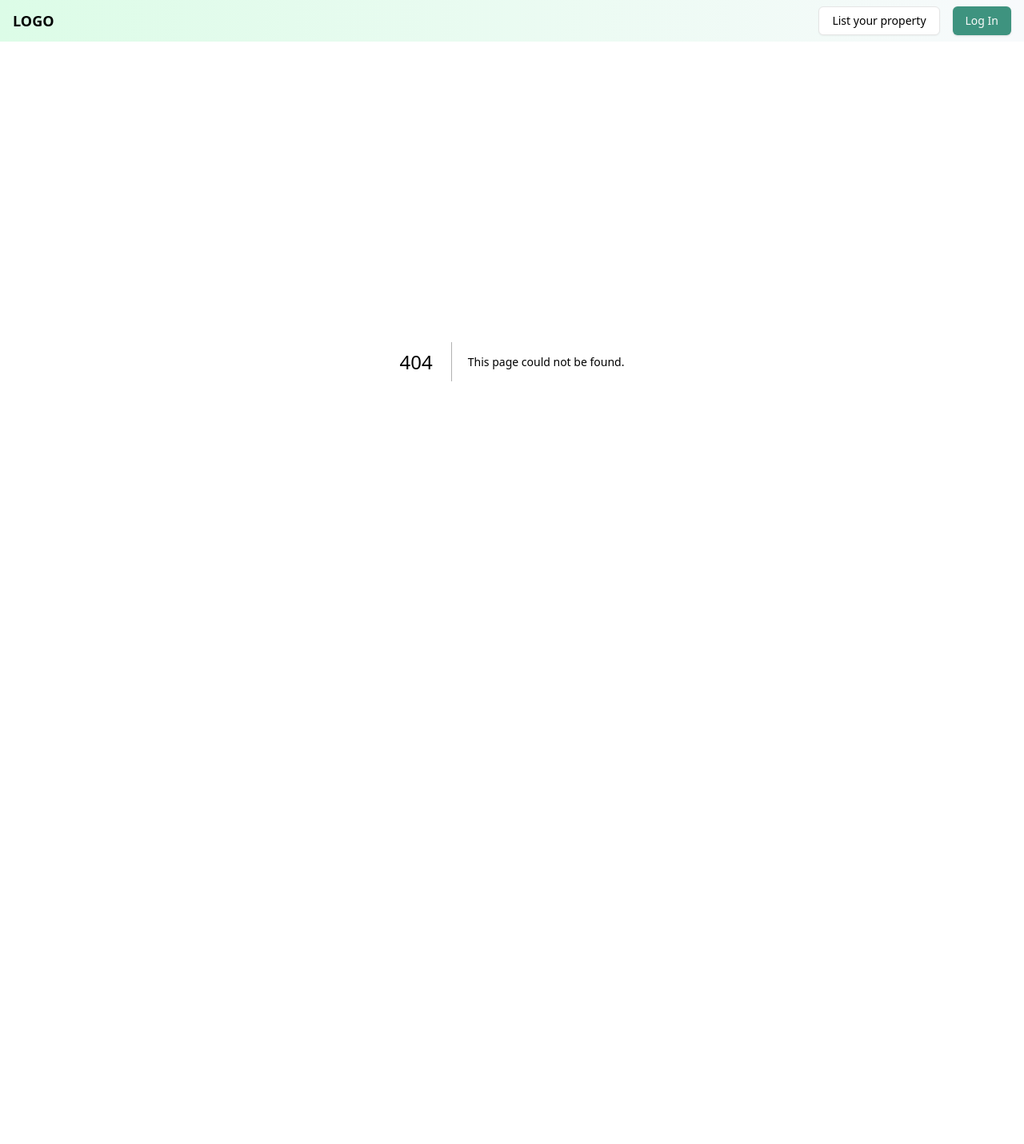
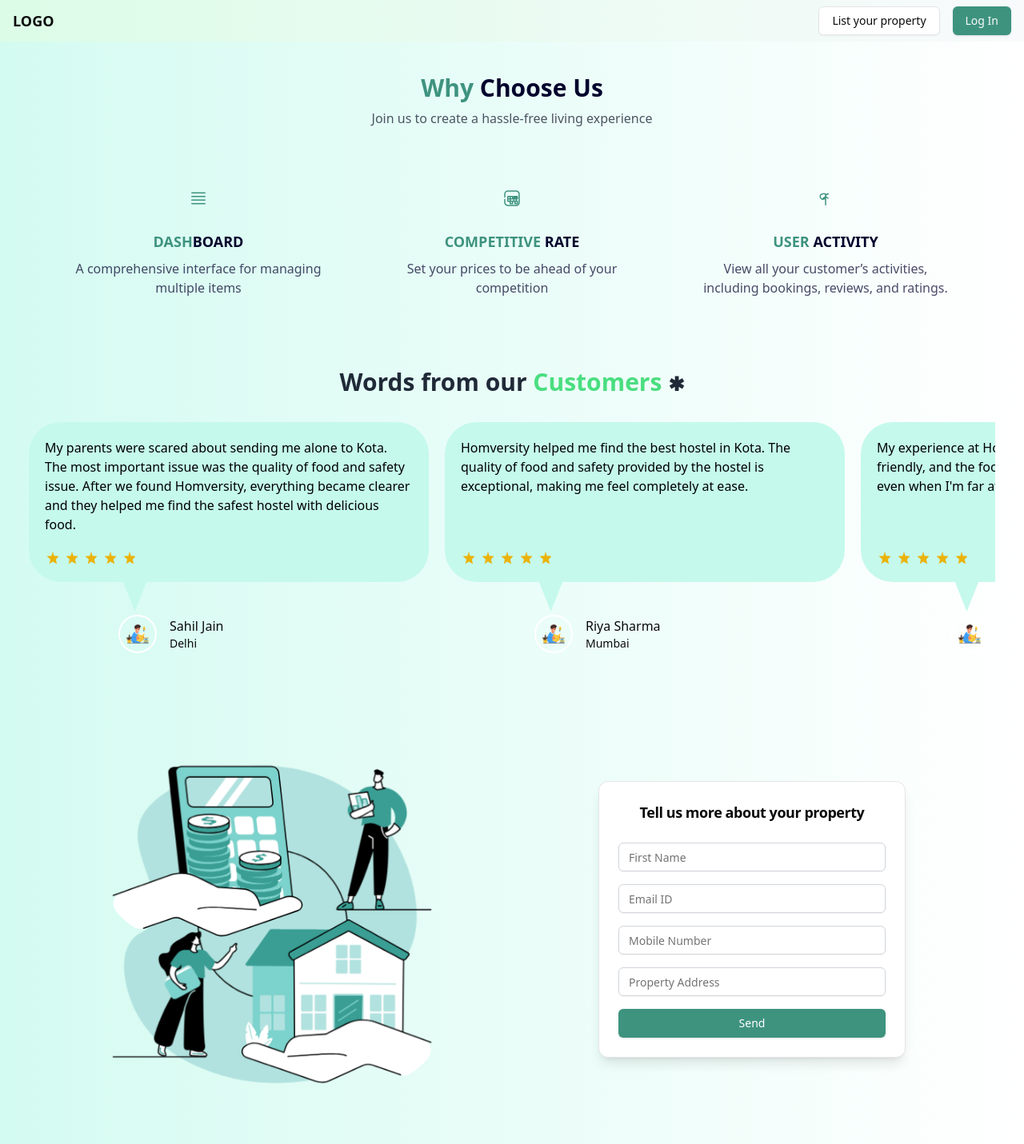
Before and after one commit to Rizwanali02/hostel-App, a Next.js app: page /list-your-property in a window 1280 px wide. Before the commit this address had no page. Shown: the whole page at 80% size. Before the commit the page ends 852 px from the top, so only its background shows below. Built offline with nearby package versions, Linux system fonts and the light colour scheme.

Commit message:
added list your property page

```diff
--- a/src/app/components/Navbar/Navbar.tsx
+++ b/src/app/components/Navbar/Navbar.tsx
@@ -9,7 +9,7 @@ const Navbar = () => {
         LOGO
       </Link>
       <div className="flex gap-4">
-        <Link href={"/"}>
+        <Link href={"/list-your-property"}>
           <Button variant="outline" className="hover:bg-[#3E937F] hover:text-white">
             List your property
           </Button>
--- /dev/null
+++ b/src/app/list-your-property/page.tsx
@@ -0,0 +1,210 @@
+"use client";
+import React, { useState } from "react";
+import Reviews from "../components/Home/Reviews";
+import { Input } from "@/components/ui/input";
+import { Button } from "@/components/ui/button";
+import { Card, CardContent, CardHeader, CardTitle } from "@/components/ui/card";
+import Image from "next/image";
+const ListProperty = () => {
+  const [formData, setFormData] = useState({
+    firstName: "",
+    email: "",
+    mobileNumber: "",
+    propertyAddress: "",
+  });
+
+  const handleChange = (e: React.ChangeEvent<HTMLInputElement>) => {
+    const { name, value } = e.target;
+    setFormData({ ...formData, [name]: value });
+  };
+
+  const handleSubmit = (e: React.FormEvent) => {
+    e.preventDefault();
+    console.log(formData); // Log the form values to the console
+  };
+  return (
+    <div className="bg-gradient-to-r from-[#D4FBF1] to-[#FFFFFF] py-10 px-6">
+      <div className="max-w-6xl mx-auto text-center">
+        {/* Heading */}
+        <h2 className="text-3xl font-bold text-[#3E937F]">
+          Why <span className="text-[#00022C]">Choose Us</span>
+        </h2>
+        <p className="text-gray-600 mt-2 text-sm md:text-base">
+          Join us to create a hassle-free living experience
+        </p>
+
+        {/* Features */}
+        <div className="grid grid-cols-1 md:grid-cols-3 gap-6 mt-10">
+          {/* Dashboard */}
+          <div className=" p-6">
+            <div className="flex justify-center items-center mb-4">
+              <div className="w-12 h-12 flex justify-center items-center rounded-full">
+                <svg
+                  xmlns="http://www.w3.org/2000/svg"
+                  fill="none"
+                  viewBox="0 0 24 24"
+                  strokeWidth={1.5}
+                  stroke="currentColor"
+                  className="w-6 h-6 text-[#3E937F]"
+                >
+                  <path
+                    strokeLinecap="round"
+                    strokeLinejoin="round"
+                    d="M3.75 5.25h16.5m-16.5 4.5h16.5m-16.5 4.5h16.5m-16.5 4.5h16.5"
+                  />
+                </svg>
+              </div>
+            </div>
+            <h3 className="text-lg font-bold text-[#00022C]">
+              <span className="text-[#3E937F]">DASH</span>BOARD
+            </h3>
+            <p className="text-md text-[#00022CB5] mt-2">
+              A comprehensive interface for managing multiple items
+            </p>
+          </div>
+
+          {/* Competitive Rate */}
+          <div className=" p-6">
+            <div className="flex justify-center items-center mb-4">
+              <div className="w-12 h-12 flex justify-center items-center rounded-full">
+                <svg
+                  xmlns="http://www.w3.org/2000/svg"
+                  fill="none"
+                  viewBox="0 0 24 24"
+                  strokeWidth={1.5}
+                  stroke="currentColor"
+                  className="w-6 h-6 text-[#3E937F]"
+                >
+                  <path
+                    strokeLinecap="round"
+                    strokeLinejoin="round"
+                    d="M3 10.5V6.75a3.75 3.75 0 013.75-3.75h10.5A3.75 3.75 0 0121 6.75V17.25A3.75 3.75 0 0117.25 21H6.75A3.75 3.75 0 013 17.25V13.5"
+                  />
+                  <path
+                    strokeLinecap="round"
+                    strokeLinejoin="round"
+                    d="M6.75 12.75h3v3h-3v-3zm3 0v-3h-3v3h3zm4.5 0h3v3h-3v-3zm3 0v-3h-3v3h3zm-7.5 3v3h3v-3h-3zm3-3v-3h-3v3h3zm3 3v3h3v-3h-3zm0-3v-3h3v3h-3z"
+                  />
+                </svg>
+              </div>
+            </div>
+            <h3 className="text-lg font-bold text-[#00022C]">
+              <span className="text-[#3E937F]"> COMPETITIVE</span> RATE
+            </h3>
+            <p className="text-md text-[#00022CB5] mt-2">
+              Set your prices to be ahead of your competition
+            </p>
+          </div>
+
+          {/* User Activity */}
+          <div className=" p-6">
+            <div className="flex justify-center items-center mb-4">
+              <div className="w-12 h-12 flex justify-center items-center rounded-full">
+                <svg
+                  xmlns="http://www.w3.org/2000/svg"
+                  fill="none"
+                  viewBox="0 0 24 24"
+                  strokeWidth={1.5}
+                  stroke="currentColor"
+                  className="w-6 h-6 text-[#3E937F]"
+                >
+                  <path
+                    strokeLinecap="round"
+                    strokeLinejoin="round"
+                    d="M12 15v5.25m0-5.25V9.75m0 0L9 12m3-2.25L15 12m-3-2.25a3.375 3.375 0 11-3.375-3.375A3.375 3.375 0 0112 7.125zm0 0a3.375 3.375 0 013.375-3.375A3.375 3.375 0 0112 7.125z"
+                  />
+                </svg>
+              </div>
+            </div>
+            <h3 className="text-lg font-bold text-[#00022C]">
+              <span className="text-[#3E937F]">USER</span> ACTIVITY
+            </h3>
+            <p className="text-md text-[#00022CB5] mt-2">
+              View all your customer’s activities, including bookings, reviews,
+              and ratings.
+            </p>
+          </div>
+        </div>
+      </div>
+      <div>
+        <Reviews />
+      </div>
+      <div className="flex flex-wrap p-4 items-center justify-center">
+        {/* Left Section - Image */}
+        <div className="w-full lg:w-1/2 flex items-center justify-center mb-6 lg:mb-0">
+          <Image
+            alt="list property png"
+            src={"/images/listpropertyimage.png"}
+            height={450}
+            width={450}
+            className="max-w-full h-auto"
+          />
+        </div>
+
+        {/* Right Section - Form */}
+        <div className="w-full lg:w-1/2 flex justify-center items-center">
+          <Card className="w-full max-w-sm shadow-lg">
+            <CardHeader>
+              <CardTitle className="text-center text-lg font-bold">
+                Tell us more about your property
+              </CardTitle>
+            </CardHeader>
+            <CardContent>
+              <form onSubmit={handleSubmit} className="space-y-4">
+                {/* First Name */}
+                <Input
+                  type="text"
+                  name="firstName"
+                  value={formData.firstName}
+                  onChange={handleChange}
+                  placeholder="First Name"
+                  className="border border-gray-300 rounded-md focus:ring-[#3E937F]"
+                />
+
+                {/* Email ID */}
+                <Input
+                  type="email"
+                  name="email"
+                  value={formData.email}
+                  onChange={handleChange}
+                  placeholder="Email ID"
+                  className="border border-gray-300 rounded-md focus:ring-[#3E937F]"
+                />
+
+                {/* Mobile Number */}
+                <Input
+                  type="text"
+                  name="mobileNumber"
+                  value={formData.mobileNumber}
+                  onChange={handleChange}
+                  placeholder="Mobile Number"
+                  className="border border-gray-300 rounded-md focus:ring-[#3E937F]"
+                />
+
+                {/* Property Address */}
+                <Input
+                  type="text"
+                  name="propertyAddress"
+                  value={formData.propertyAddress}
+                  onChange={handleChange}
+                  placeholder="Property Address"
+                  className="border border-gray-300 rounded-md focus:ring-[#3E937F]"
+                />
+
+                {/* Submit Button */}
+                <Button
+                  type="submit"
+                  className="w-full bg-[#3E937F] text-white hover:bg-[#2C785E]"
+                >
+                  Send
+                </Button>
+              </form>
+            </CardContent>
+          </Card>
+        </div>
+      </div>
+    </div>
+  );
+};
+
+export default ListProperty;
```
Also changed, not shown: public/images/listpropertyimage.png (added).
